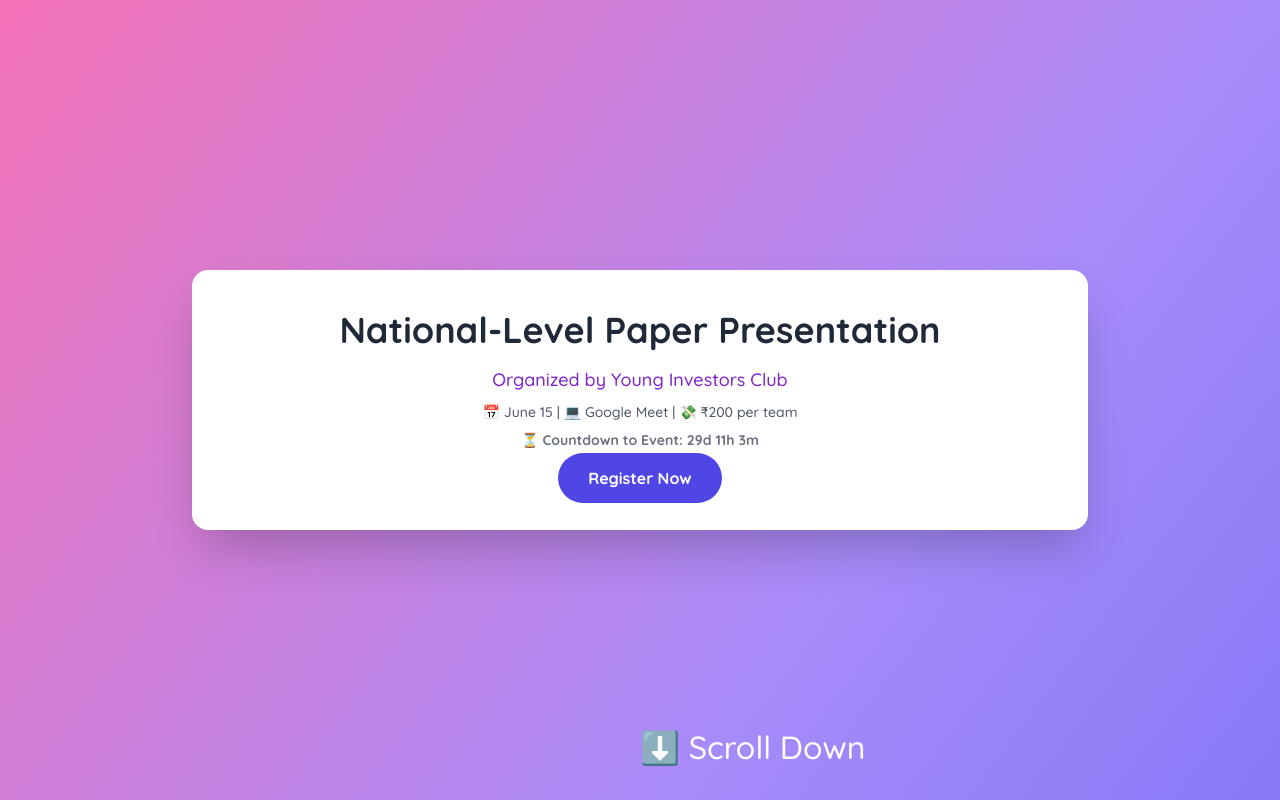
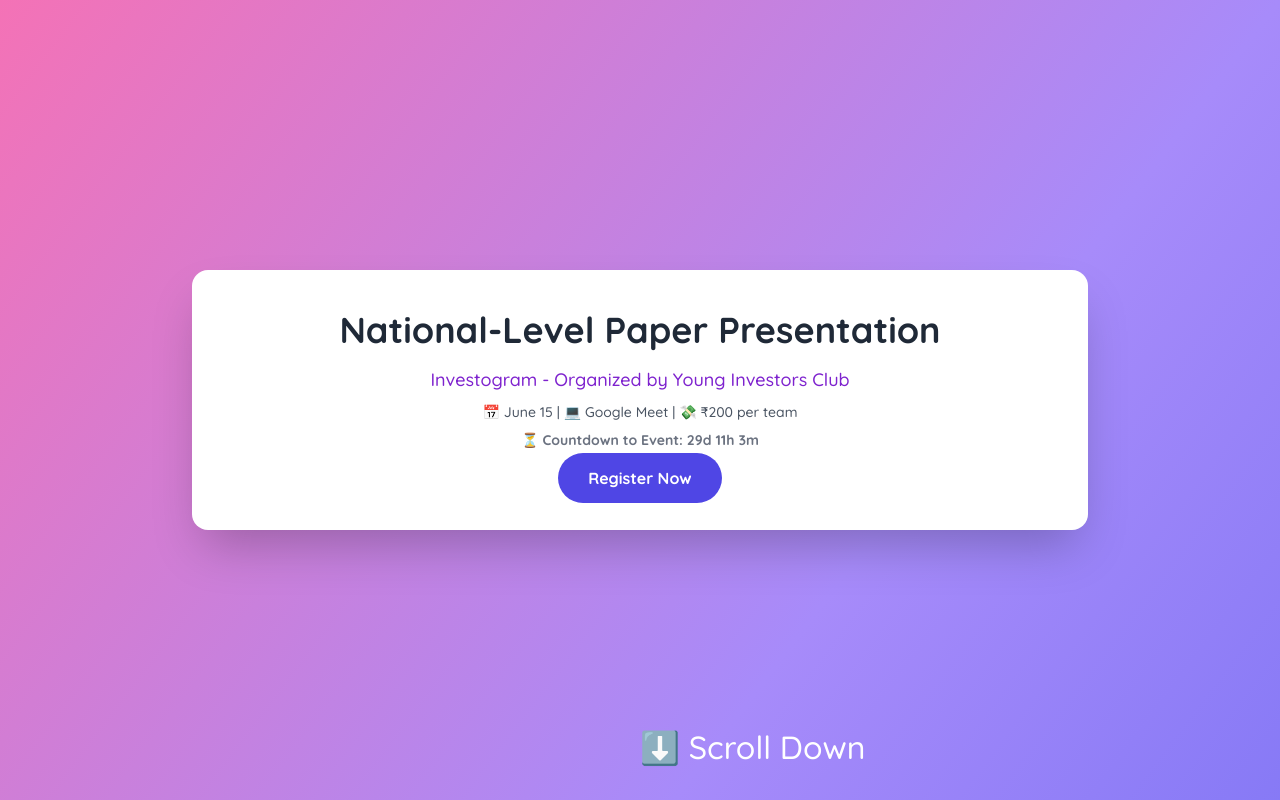
Before and after one commit to YIC-CBE/YIC-PP, a plain HTML site: page index.html in a window 1280 px wide. Shown: the top 800 px of the page. Drawn offline with nearby package versions, Linux system fonts and the light colour scheme.

Commit message:
Update index.html

```diff
--- a/index.html
+++ b/index.html
@@ -92,7 +92,7 @@
   <section class="min-h-screen flex flex-col items-center justify-center px-4 py-10 relative">
     <div class="bg-white rounded-2xl shadow-2xl max-w-4xl w-full p-6 md:p-10 text-center">
       <h1 class="text-4xl font-bold mb-4">National-Level Paper Presentation</h1>
-      <p class="text-lg text-purple-700 mb-2">Organized by Young Investors Club</p>
+      <p class="text-lg text-purple-700 mb-2">Investogram - Organized by Young Investors Club</p>
       <p class="text-sm text-gray-600 mb-2">📅 June 15 | 💻 Google Meet | 💸 ₹200 per team</p>
       <p id="countdown" class="font-semibold text-sm text-gray-500 mb-4">⏳ Countdown to Event: Loading...</p>
       <a href="https://forms.gle/PBXFYxH4C1xZ1escA" class="btn-primary">Register Now</a>
```
